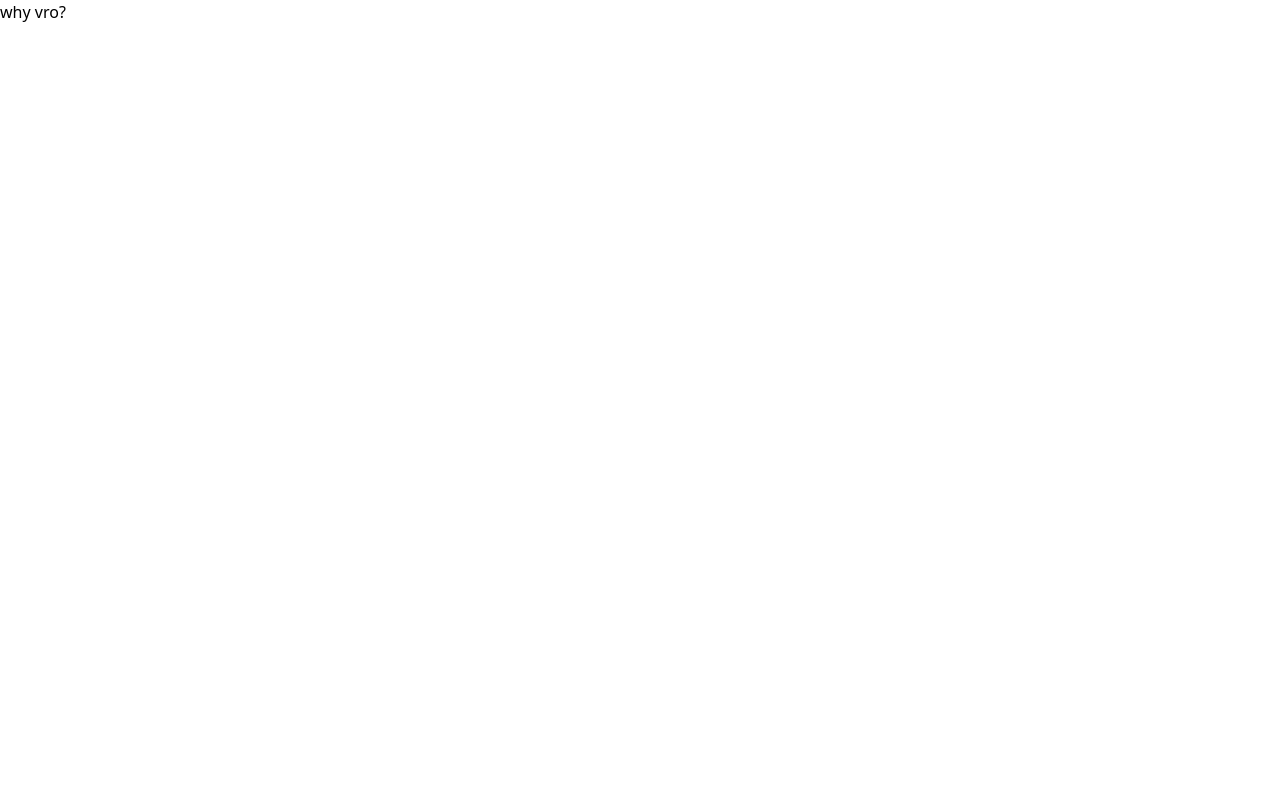
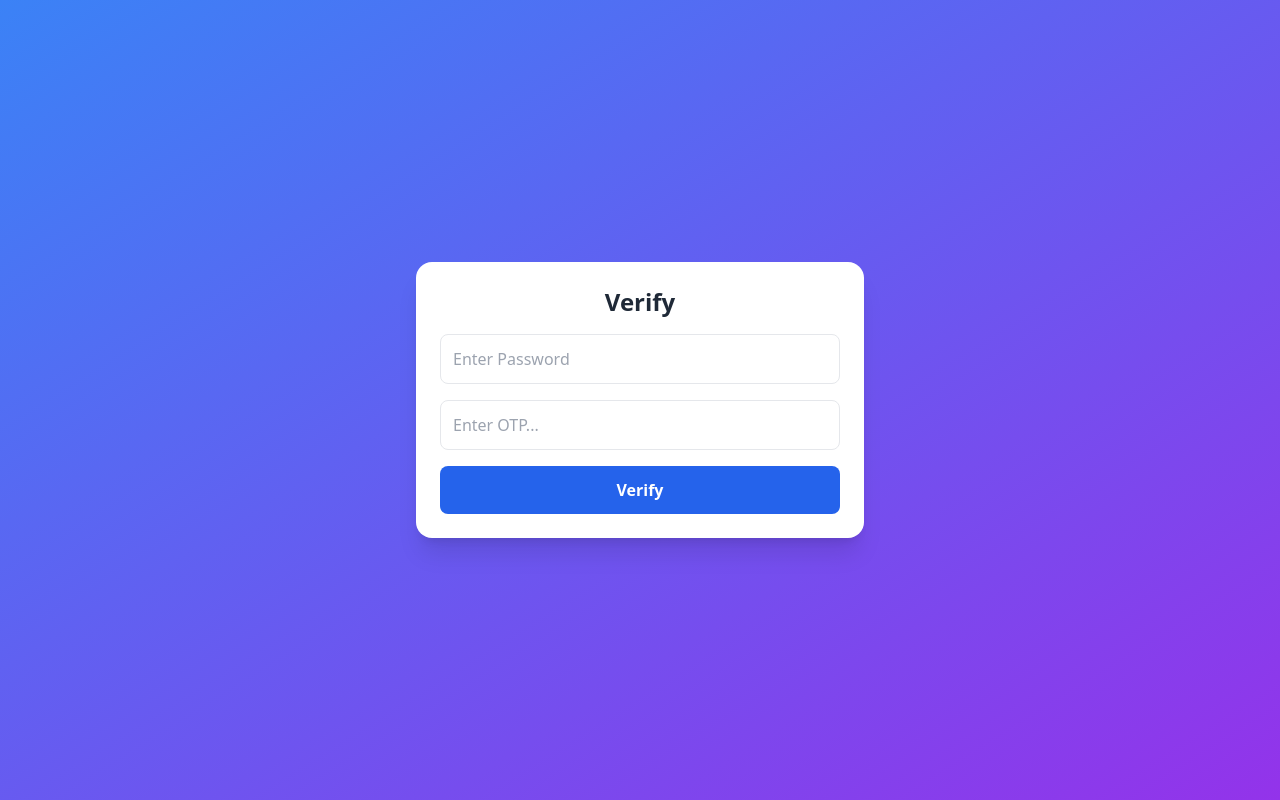
Before and after one commit to balaji259/chatEcho, a Next.js app: page /set-password in a window 1280 px wide. Built offline with nearby package versions, Linux system fonts and the light colour scheme.

Commit message:
feat: implement OTP verification and password reset functionality

```diff
--- a/src/app/api/login/route.ts
+++ b/src/app/api/login/route.ts
@@ -18,7 +18,7 @@ export async function POST(request: NextRequest) {
     if (!user.password || user.password.length == 0) {
       console.log("set password");
       return NextResponse.json(
-        { message: "Password not found" },
+        { message: "Password not found", email },
         { status: 403 }
       );
     }
--- /dev/null
+++ b/src/app/api/sendotp/route.ts
@@ -0,0 +1 @@
+// NodeMailer sending
--- /dev/null
+++ b/src/app/api/verifyotp/route.ts
@@ -0,0 +1,38 @@
+/* eslint-disable @typescript-eslint/no-unused-vars */
+/* eslint-disable @typescript-eslint/no-explicit-any */
+import bcryptjs from "bcryptjs";
+import { NextRequest, NextResponse } from "next/server";
+import { User } from "@/lib/models/User";
+import { Otp } from "@/lib/models/Otp";
+import connectDB from "@/lib/db";
+
+export async function POST(request: NextRequest) {
+  try {
+    const body = await request.json();
+    const { email, otp, password } = body;
+
+    const Present = await Otp.findOne({
+      email: email,
+      otp: otp,
+      expiry: { $gt: Date.now() },
+    });
+    if (!Present) {
+      return NextResponse.json(
+        { message: "OTP not found or OTP expired! Please login again" },
+        { status: 404 }
+      );
+    }
+
+    const user = await User.findOne({ email: email });
+    user.password = password;
+    await user.save();
+
+    return NextResponse.json(
+      { message: "User Verification and Password reset Successfull!" },
+      { status: 200 }
+    );
+  } catch (error: any) {
+    console.log(error.message);
+    return NextResponse.json({ message: error.message }, { status: 500 });
+  }
+}
--- a/src/app/login/page.tsx
+++ b/src/app/login/page.tsx
@@ -25,7 +25,8 @@ const LoginPage = () => {
     } catch (error: any) {
       if (error.response?.status === 403) {
         toast.error("Please set password!");
-        router.push("/set-password");
+        //send otp
+        router.push(`/set-password?email=${formData.email}`);
       } else if (error.response?.status === 404) {
         toast.error("User not found");
       } else {
--- a/src/app/page.tsx
+++ b/src/app/page.tsx
@@ -1,3 +1,5 @@
+"use client"
+
 export default function Home() {
   return (
     <h1>Poor</h1>
--- a/src/app/set-password/page.tsx
+++ b/src/app/set-password/page.tsx
@@ -1,7 +1,102 @@
-"use client"
+/* eslint-disable react-hooks/exhaustive-deps */
+/* eslint-disable @typescript-eslint/no-explicit-any */
+/* eslint-disable @typescript-eslint/no-unused-vars */
+"use client";
 
-const PasswordResetPage = () => {
-    return <div>why vro?</div>
-}
+import React, { useState, useEffect } from "react";
+import axios from "axios";
+import { useRouter } from "next/navigation";
+import toast from "react-hot-toast";
 
-export default PasswordResetPage;
+const SetPasswordPage = () => {
+  const email = window.location.search.split("=")[1];
+  console.log(email);
+  const [formData, setFormData] = useState({ password: "", otp: "" });
+  const router = useRouter();
+
+  const handleChange = (e: React.ChangeEvent<HTMLInputElement>) => {
+    setFormData({ ...formData, [e.target.name]: e.target.value });
+  };
+
+  //   const verifyOTP = async () => {
+  //     await axios.post(`/api/verifyotp`, {
+  //       email: email,
+  //       otp: formData.otp,
+  //       password: formData.password,
+  //     });
+  //   };
+
+  const handleVerify = async () => {
+    try {
+      if (formData.password.length < 7) {
+        toast.error("Password must be at least 7 characters");
+        return;
+      }
+      if (formData.otp.length < 6 || formData.otp.length > 6) {
+        toast.error("OTP must be 6 characters only");
+        return;
+      }
+
+      const res = await axios.post("/api/verifyotp", {
+        email: email,
+        otp: formData.otp,
+        password: formData.password,
+      });
+      if (res.status == 200) {
+        toast.success("Verified Successfully");
+        router.push("/chats");
+      } else if (res.status == 404) {
+        toast.error("OTP expired or not found");
+        toast.error("Please Login again!");
+        router.push("/login");
+      }
+    } catch (error: any) {
+      console.log(error.message);
+      toast.error(error.message);
+    }
+  };
+
+  //   useEffect(() => {
+  //     if (formData.otp.length == 6) {
+  //       verifyOTP();
+  //     }
+  //   }, [formData.otp]);
+
+  return (
+    <div className="flex items-center justify-center min-h-screen bg-gradient-to-br from-blue-500 to-purple-600 p-4">
+      <div className="w-full max-w-md bg-white shadow-xl rounded-2xl p-6">
+        <h2 className="text-center text-2xl font-bold text-gray-800 mb-4">
+          Verify
+        </h2>
+        <div className="space-y-4">
+          <input
+            type="text"
+            name="password"
+            placeholder="Enter Password"
+            value={formData.password}
+            onChange={handleChange}
+            className="w-full p-3 border rounded-lg focus:ring-2 focus:ring-blue-500"
+          />
+          <input
+            type="number"
+            name="otp"
+            placeholder="Enter OTP..."
+            value={formData.otp}
+            onChange={handleChange}
+            className="w-full p-3 border rounded-lg focus:ring-2 focus:ring-blue-500"
+            // max={6}
+            // maxLength={6}
+          />
+          <button
+            onClick={handleVerify}
+            className="w-full bg-blue-600 hover:bg-blue-700 text-white py-3 rounded-lg font-semibold"
+          >
+            Verify
+          </button>
+        </div>
+      </div>
+    </div>
+  );
+};
+
+export default SetPasswordPage;
--- a/src/lib/models/User.ts
+++ b/src/lib/models/User.ts
@@ -4,7 +4,6 @@ const userSchema = new mongoose.Schema(
   {
     id: {
       type: String,
-      required: true,
       unique: true,
       trim: true,
     },
@@ -35,10 +34,10 @@ const userSchema = new mongoose.Schema(
       type: String,
       default: "",
     },
-    changed: {
-      type: Boolean,
-      default: false,
-    },
+    // changed: {
+    //   type: Boolean,
+    //   default: false,
+    // },
   },
   { timestamps: true }
 );
```
